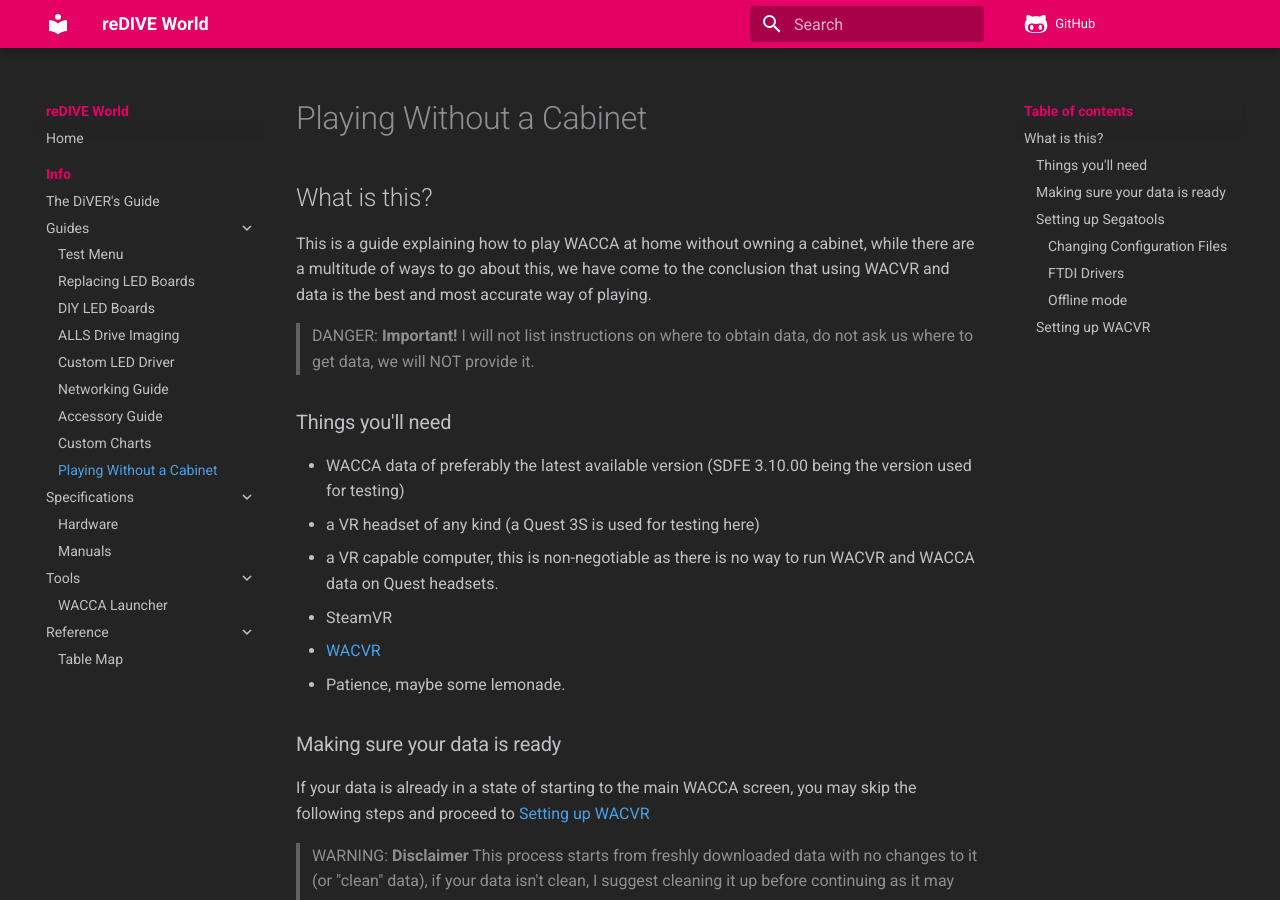
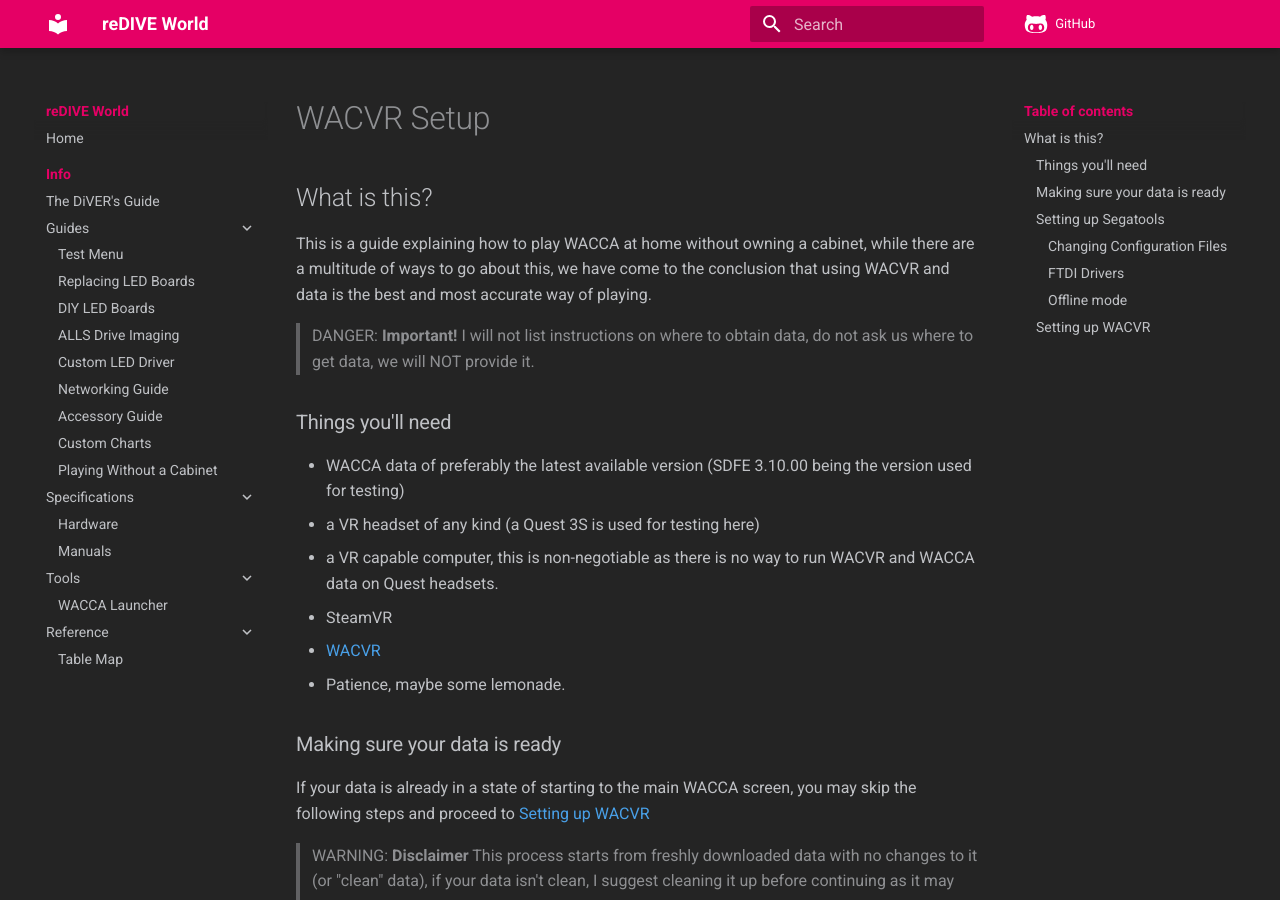
Before and after one commit to yellowberryHN/redive, an MkDocs documentation site: the page built from docs/wacvr.md, in a window 1280 px wide and 900 px high. Built offline with MkDocs 1.6.1 and Material for MkDocs 9.7.7, drawn with Linux system fonts in a browser that asks for light colours; comment, search, counter and statistics services are not loaded.

Commit message:
Update and rename docs/guide/playing-without-a-cabinet.md to docs/wacvr.md

```diff
--- a/docs/guide/playing-without-a-cabinet.md
+++ b/docs/wacvr.md
@@ -1,7 +1,7 @@
 ---
-title: Playing Without a Cabinet
+title: WACVR Setup
 ---
-# Playing Without a Cabinet
+# WACVR Setup
 ## What is this?
 This is a guide explaining how to play WACCA at home without owning a cabinet, while there are a multitude of ways to go about this, we have come to the conclusion that using WACVR and data is the best and most accurate way of playing.
 
```
